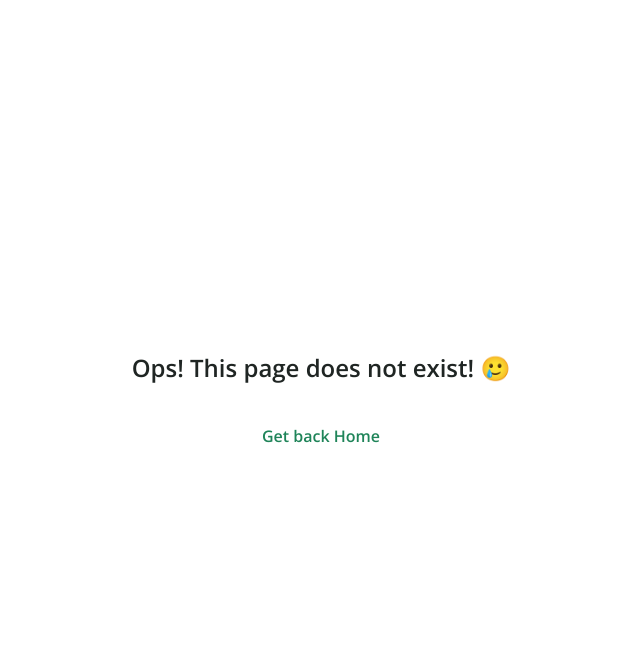
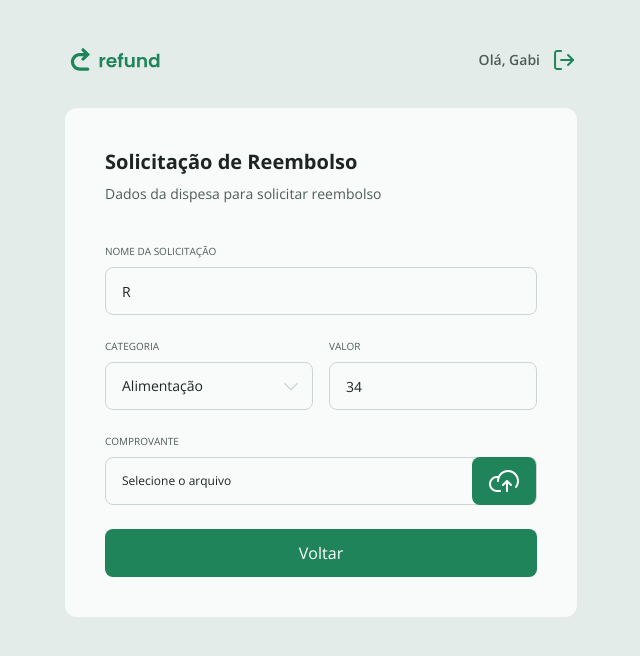
Before and after one commit to gabrielarochaf/web, a React (Vite) app: page /refund/123 in a window 1280 px wide. Shown: the top 656 px of the page, without its empty margins (319-959 px from the left). Built offline with nearby package versions, Linux system fonts and the light colour scheme.

Commit message:
Create a reading Refund Item

```diff
--- a/src/pages/Dashboard.tsx
+++ b/src/pages/Dashboard.tsx
@@ -2,7 +2,8 @@
 import { Input } from "../components/Input";
 import { Button } from "../components/Button";
 import searchSvg from "../assets/search.svg";
-import { RefundItem } from "../components/RefundItem";
+import { RefundItem, type RefundItemProps } from "../components/RefundItem";
+
 import { CATEGORIES } from "../utils/categories";
 import { FormatCurrency } from "../utils/FormatCurrency";
 import Pagination from "../components/Pagination";
@@ -19,6 +20,7 @@
   const [name, setName] = useState("");
   const [page, setPage] = useState(1);
   const [totalOfPages, setTotalOfPages] = useState(10);
+  const [refunds, setRefunds] = useState<RefundItemProps[]>([REFUND_EXEMPLE])
 
   function fetchRedunds(e: React.SubmitEvent) {
     e.preventDefault();
@@ -55,8 +57,10 @@
         </Button>
       </form>
 
-      <div className="mt-6 flex flex-col gap-4 max-h-85.5 overflow-y-scroll">
-        <RefundItem data={REFUND_EXEMPLE} />
+      <div className="my-6 flex flex-col gap-4 max-h-85.5 overflow-y-scroll">
+        {refunds.map((item) =>(
+          <RefundItem key={item.id} data={item} href={`/refund/${item.id}`} />
+        ))}
       </div>
 
       <Pagination
--- a/src/pages/Refund.tsx
+++ b/src/pages/Refund.tsx
@@ -5,20 +5,24 @@
 import { Upload } from "../components/Upload";
 import { Button } from "../components/Button";
 import { useNavigate } from "react-router";
+import { useParams } from "react-router";
 
 export function Refund() {
-  const [category, setCategory] = useState("");
-  const [name, setName] = useState("");
-  const [amount, setAmount] = useState("");
+  const [category, setCategory] = useState("Transport");
+  const [name, setName] = useState("R");
+  const [amount, setAmount] = useState("34");
   const [isLoading, setIsLoading] = useState(false);
   const [filename, setFileneme] = useState<File | null>(null);
 
-  const navigate = useNavigate()
-
+  const navigate = useNavigate();
+  const params = useParams<{ id: string }>();
 
   function onSubmit(e: React.SubmitEvent) {
     e.preventDefault();
-    navigate("/confirm", {state: {fromSubmit: true}})
+    if (params.id) {
+      return navigate(-1);
+    }
+    navigate("/confirm", { state: { fromSubmit: true } });
   }
 
   return (
@@ -41,6 +45,7 @@
         legend="Nome da solicitação"
         value={name}
         onChange={(e) => setName(e.target.value)}
+        disabled={!!params.id}
       />
 
       <div className="flex gap-4">
@@ -49,6 +54,7 @@
           legend="Categoria"
           value={category}
           onChange={(e) => setCategory(e.target.value)}
+          disabled={!!params.id}
         >
           {CATEGORIES_KEYS.map((category) => (
             <option key={category}>{CATEGORIES[category].name}</option>
@@ -60,6 +66,7 @@
           required
           value={amount}
           onChange={(e) => setAmount(e.target.value)}
+          disabled={!!params.id}
         />
       </div>
 
@@ -69,7 +76,7 @@
       />
 
       <Button type="submit" isLoading={isLoading}>
-        Enviar
+        {params.id ? "Voltar" : "Enviar"}
       </Button>
     </form>
   );
--- a/src/routes/Manager-routes.tsx
+++ b/src/routes/Manager-routes.tsx
@@ -2,12 +2,14 @@
 import { Dashboard } from "../pages/Dashboard";
 import { AppLayout } from "../components/AppLayout";
 import { NotFound } from "../pages/NotFound";
+import { Refund } from "../pages/Refund";
 
 export function ManagerRoutes() {
   return (
     <Routes>
       <Route path="/" element={<AppLayout />}>
         <Route path="/" element={<Dashboard />} />
+        <Route path="/refund/:id" element={<Refund />} />
       </Route>
       <Route path="*" element={<NotFound />} />
     </Routes>
```
